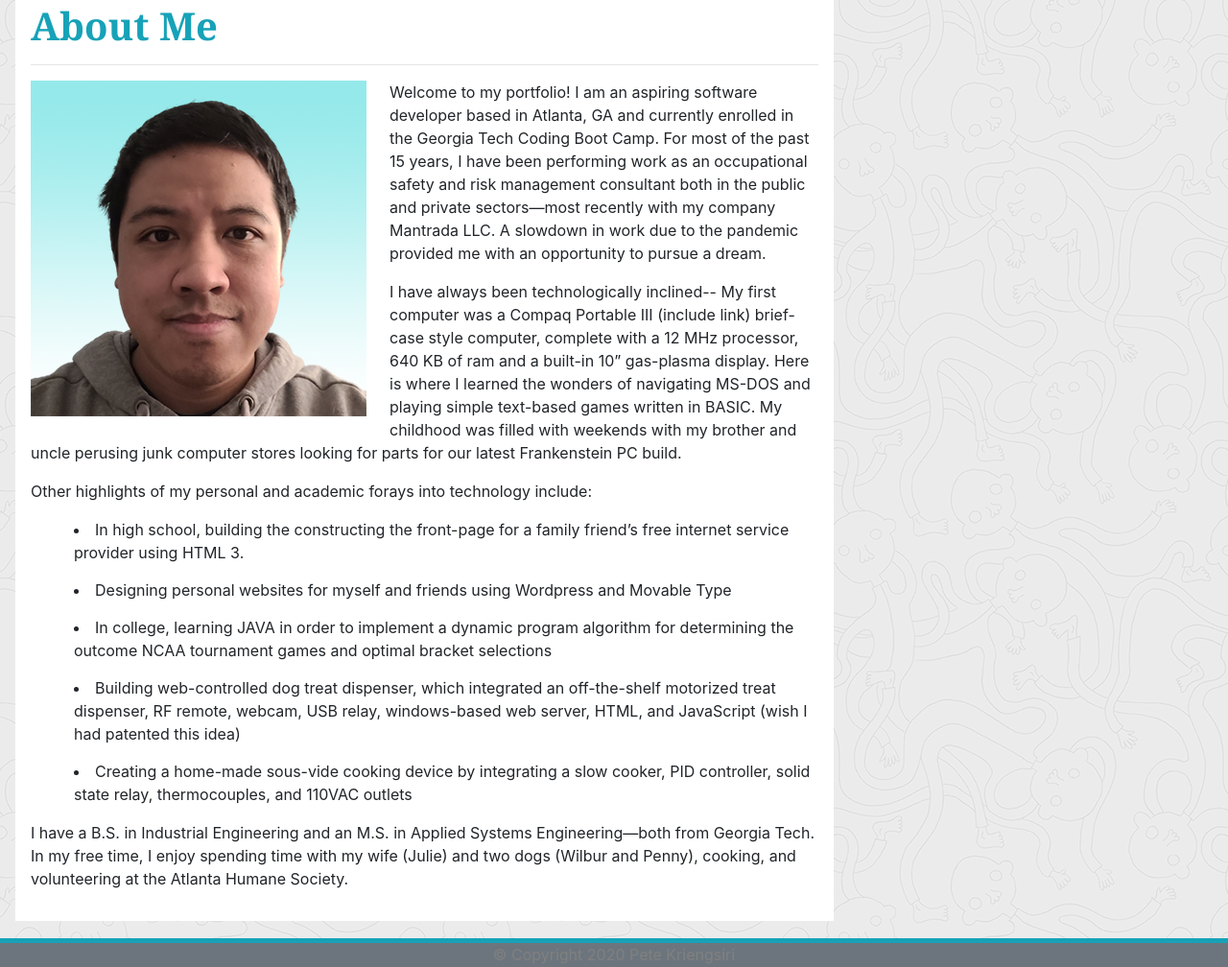
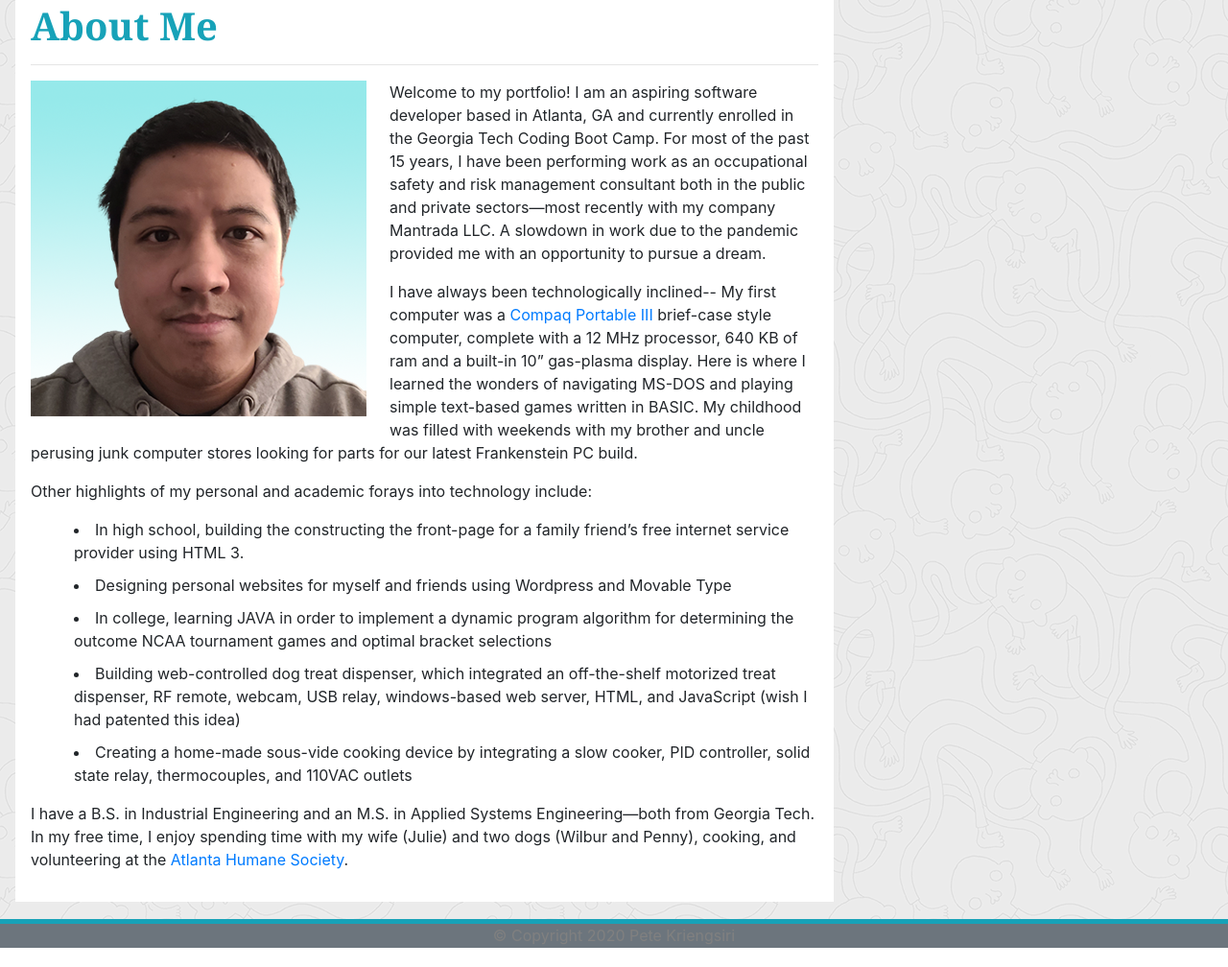
Before and after one commit to pkriengsiri/my-basic-portfolio, a plain HTML site: page index.html in a window 1280 px wide. Shown: the part 117-1125 px from the top of the page at 96% size. Drawn offline with nearby package versions, Linux system fonts and the light colour scheme.

Commit message:
Changed main column margin in all html files

```diff
--- a/assets/css/styles.css
+++ b/assets/css/styles.css
@@ -36,7 +36,7 @@ html {
   }
 
   .my-list-item {
-     margin: 0 0 15px 5px;
+     margin: 0 0 10px 5px;
   }
 
   .navbar-brand {
--- a/index.html
+++ b/index.html
@@ -60,7 +60,7 @@
     <!-- Content -->
     <main class="container-fluid my-5">
       <div class="row">
-        <div class="col-md-8 bg-white ml-3 mr-3 p-3">
+        <div class="col-md-8 bg-white mx-3 p-3">
           <!-- Header row -->
           <div class="row">
             <div class="col">
@@ -87,13 +87,18 @@
               </p>
               <p>
                 I have always been technologically inclined-- My first computer
-                was a Compaq Portable III (include link) brief-case style
-                computer, complete with a 12 MHz processor, 640 KB of ram and a
-                built-in 10” gas-plasma display. Here is where I learned the
-                wonders of navigating MS-DOS and playing simple text-based games
-                written in BASIC. My childhood was filled with weekends with my
-                brother and uncle perusing junk computer stores looking for
-                parts for our latest Frankenstein PC build.
+                was a
+                <a
+                  href="https://en.wikipedia.org/wiki/Compaq_Portable_III"
+                  target="_blank"
+                  >Compaq Portable III</a
+                >
+                brief-case style computer, complete with a 12 MHz processor, 640
+                KB of ram and a built-in 10” gas-plasma display. Here is where I
+                learned the wonders of navigating MS-DOS and playing simple
+                text-based games written in BASIC. My childhood was filled with
+                weekends with my brother and uncle perusing junk computer stores
+                looking for parts for our latest Frankenstein PC build.
               </p>
               <p>
                 Other highlights of my personal and academic forays into
@@ -129,8 +134,13 @@
                 I have a B.S. in Industrial Engineering and an M.S. in Applied
                 Systems Engineering—both from Georgia Tech. In my free time, I
                 enjoy spending time with my wife (Julie) and two dogs (Wilbur
-                and Penny), cooking, and volunteering at the Atlanta Humane
-                Society.
+                and Penny), cooking, and volunteering at the
+                <a
+                  href="https://secure.atlantahumane.org/site/Donation2?1400.donation=form1&df_id=1400&mfc_pref=T&s_src=basic&s_subsrc=mainnav"
+                  target="_blank"
+                >
+                  Atlanta Humane Society</a
+                >.
               </p>
             </div>
           </div>
```
Also changed, not shown: contact.html (+1 -1 lines), portfolio.html (+1 -1 lines).
